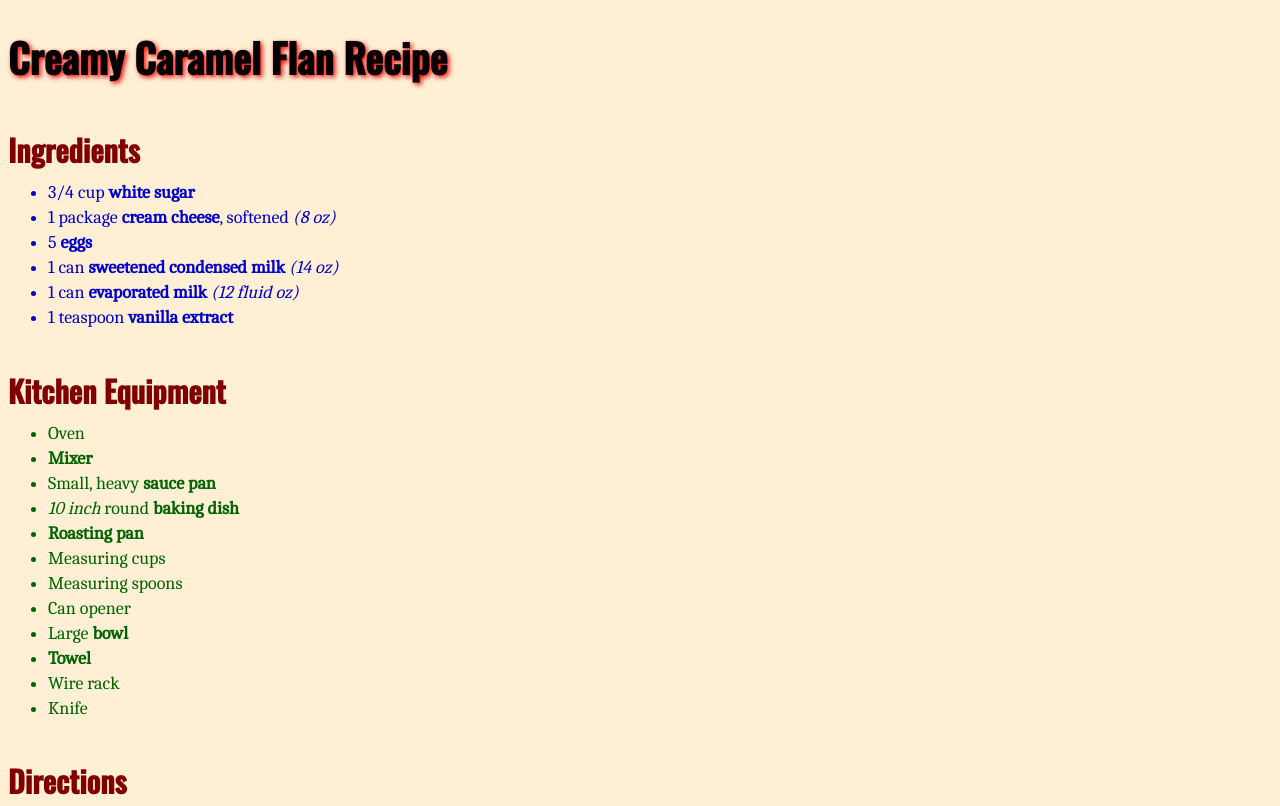
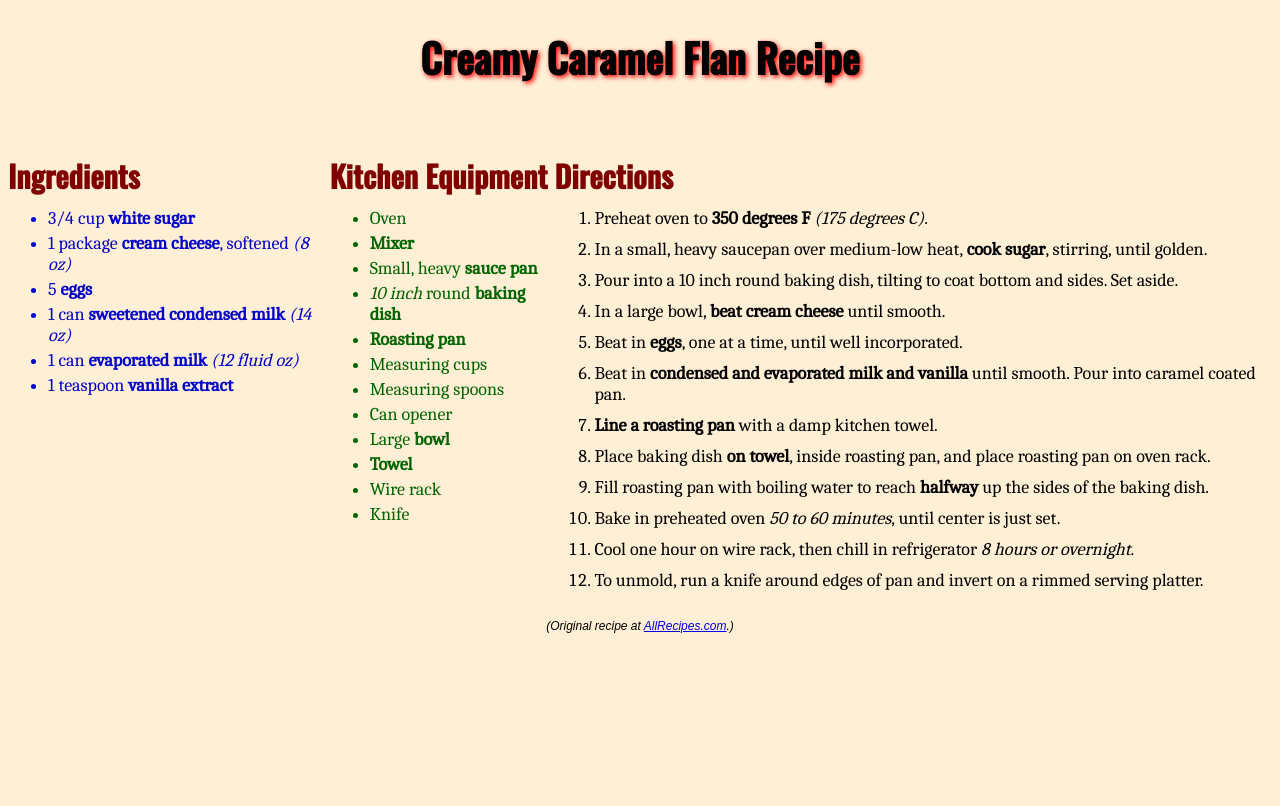
Before and after one commit to muse-stargazer/tp4, a plain HTML site: page index.html in a window 1280 px wide. Shown: the top 806 px of the page. Drawn offline with nearby package versions, Linux system fonts and the light colour scheme; a script that the page names is missing.

Commit message:
integrated flexbox, minor centering

```diff
--- a/index.html
+++ b/index.html
@@ -15,10 +15,10 @@
   <link href="https://fonts.googleapis.com/css2?family=Caladea&family=Oswald:wght@500&display=swap" rel="stylesheet">
 
   <style>
-    h4, h1 {
+    h4,
+    h1 {
       font-family: 'Oswald', sans-serif;
     }
-
   </style>
 
   <!-- external and on-page JavaScript goes here -->
@@ -31,8 +31,9 @@
 
 <body>
 
-  <p>
   <h1>Creamy Caramel Flan Recipe</h1>
+
+  <div id="bigflex">
 
   <div id="ingredients">
     <h4>Ingredients</h4>
@@ -82,8 +83,9 @@
     </ol>
   </div>
 
+  </div>
+
   <p class="copyright">(Original recipe at <a href="https://www.allrecipes.com/recipe/9889/seven-layer-bars/">AllRecipes.com</a>.)</p>
-  </p>
 
 </body>
 
--- a/styles.css
+++ b/styles.css
@@ -2,6 +2,7 @@ h1 {
   font-family: Arial;
   font-size: 40px;
   text-shadow: 2px 2px 5px red;
+  text-align: center;
 }
 
 h4 {
@@ -35,6 +36,7 @@ body {
   font-family: Arial;
   font-size: 12px;
   font-style: italic;
+  text-align: center;
 }
 
 #ingredients {
@@ -56,3 +58,9 @@ body {
 .measure {
   font-style: italic;
 }
+
+#bigflex {
+  display: flex;
+  flex-direction: row;
+
+}
```
Lines whose indentation alone changed are shown as unchanged.
